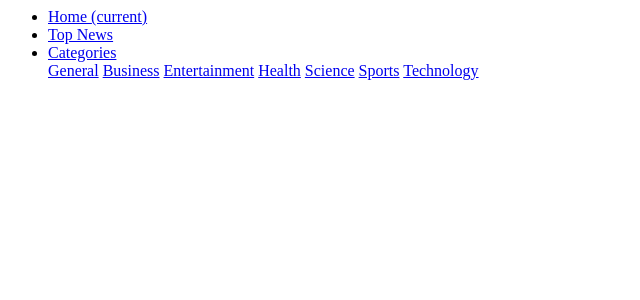
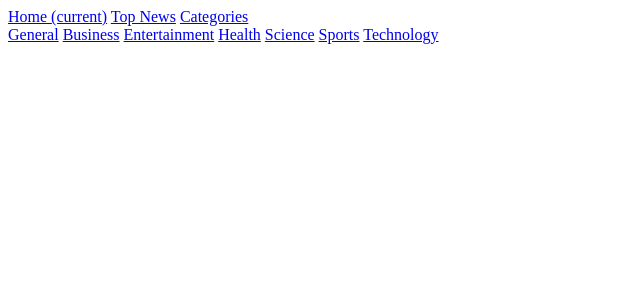
Before and after one commit to Alvin-21/news, a Flask app: template app/templates/navbar.html in a window 1280 px wide. Shown: the top 300 px of the page, without its empty margins (0-640 px from the left). Run offline with Flask 2, Linux system fonts and the light colour scheme; the template is opened without the code that fills it, so the values that code supplies are empty; some libraries are stand-ins or nearby versions.

Commit message:
Fix typo.

```diff
--- a/app/templates/navbar.html
+++ b/app/templates/navbar.html
@@ -1,14 +1,10 @@
 <nav class="navbar navbar-expand-lg navbar-light bg-light">
   <div class="collapse navbar-collapse" id="navbarNavDropdown">
-      <ul class="navbar-nav">
-        <li class="nav-item active">
+    <div class="navbar-nav">
       <a class="nav-link" href="#">Home <span class="sr-only">(current)</span></a>
-        </li>
-        <li class="nav-item">
       <a class="nav-link" href="#">Top News</a>
-        </li>
-        <li class="nav-item dropdown">
-          <a class="nav-link dropdown-toggle" href="#" id="navbarDropdownMenuLink" data-toggle="dropdown" aria-haspopup="true" aria-expanded="false">
+      <a class="nav-link dropdown-toggle" href="#" id="navbarDropdownMenuLink" data-toggle="dropdown"
+        aria-haspopup="true" aria-expanded="false">
         Categories
       </a>
       <div class="dropdown-menu" aria-labelledby="navbarDropdownMenuLink">
@@ -20,7 +16,6 @@
         <a class="dropdown-item" href="/#general">Sports</a>
         <a class="dropdown-item" href="/#general">Technology</a>
       </div>
-        </li>
-      </ul>
+    </div>
   </div>
 </nav>
```
Also changed, not shown: 1 other file. Lines whose indentation alone changed are shown as unchanged.
